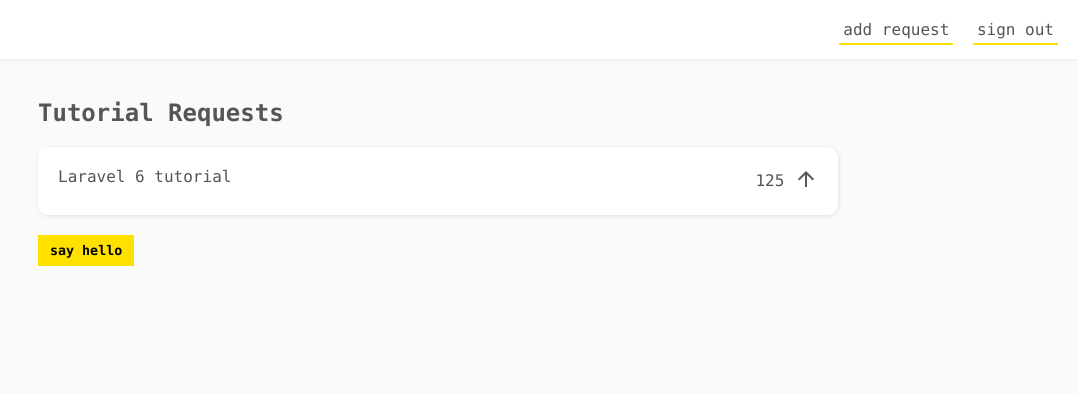
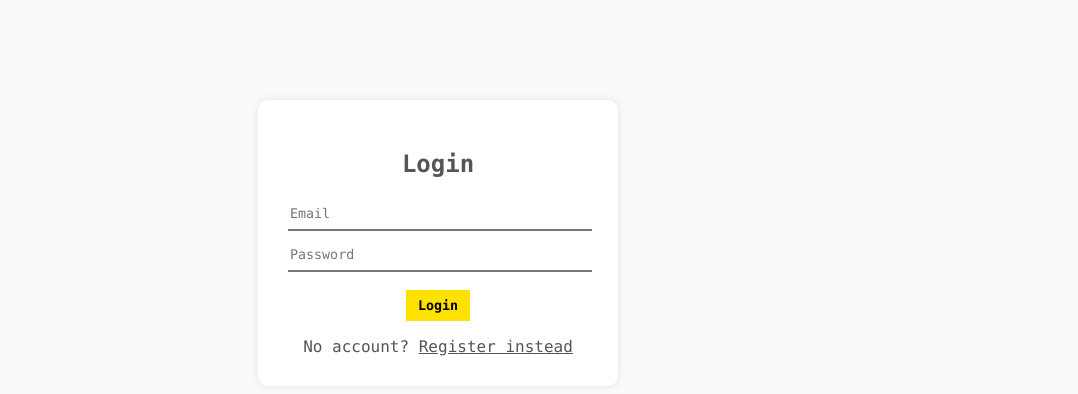
Before and after one commit to macotok/tutorial-firebase-functions, a plain HTML site: page public/index.html in a window 1280 px wide. Shown: the whole page, without its empty margins (202-1280 px from the left). Drawn offline with Linux system fonts and the light colour scheme; some packages are replaced by stand-ins of ours.

Commit message:
auth modal templates

```diff
--- a/public/css/styles.css
+++ b/public/css/styles.css
@@ -103,3 +103,26 @@ button {
   margin-top: 10px;
   padding: 8px 12px;
 }
+
+/* auth styles */
+.auth {
+  background: #fafafa;
+  display: none;
+  height: 100%;
+  position: fixed;
+  width: 100%;
+  z-index: 1;
+}
+.auth.open {
+  display: block;
+}
+.auth a {
+  cursor: pointer;
+  text-decoration: underline;
+}
+.auth .modal {
+  display: none;
+}
+.auth .modal.active {
+  display: block;
+}
--- a/public/index.html
+++ b/public/index.html
@@ -11,6 +11,30 @@
     <link rel="stylesheet" href="css/styles.css" />
   </head>
   <body>
+    <!-- auth modals -->
+    <div class="auth open">
+      <div class="modal active">
+        <h2>Login</h2>
+        <form class="login">
+          <input type="text" name="email" placeholder="Email" />
+          <input type="password" name="password" placeholder="Password" />
+          <button>Login</button>
+          <p class="error"></p>
+        </form>
+        <div>No account? <a class="switch">Register instead</a></div>
+      </div>
+      <div class="modal">
+        <h2>Register</h2>
+        <form class="register">
+          <input type="text" name="email" placeholder="Email" />
+          <input type="password" name="password" placeholder="Password" />
+          <button>Register</button>
+          <p class="error"></p>
+        </form>
+        <div>Got an account? <a class="switch">Login instead</a></div>
+      </div>
+    </div>
+
     <!-- new request modal -->
     <div class="new-request">
       <div class="modal">
@@ -56,5 +80,6 @@
     <script src="/__/firebase/init.js"></script>
 
     <script src="js/app.js"></script>
+    <script src="js/auth.js"></script>
   </body>
 </html>
--- /dev/null
+++ b/public/js/auth.js
@@ -0,0 +1,10 @@
+const authSwitchLinks = document.querySelectorAll('.switch');
+const authModals = document.querySelectorAll('.auth .modal');
+const authWrapper = document.querySelector('.auth');
+
+// toggle auth modals
+authSwitchLinks.forEach((link) => {
+  link.addEventListener('click', () => {
+    authModals.forEach((modal) => modal.classList.toggle('active'));
+  });
+});
```
